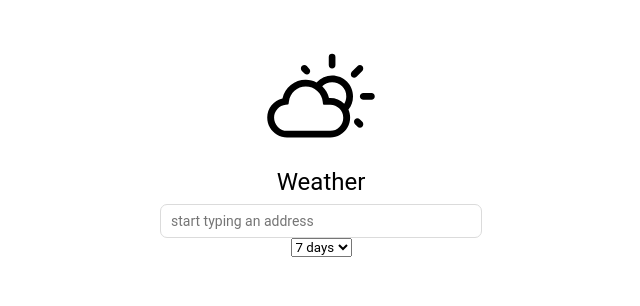
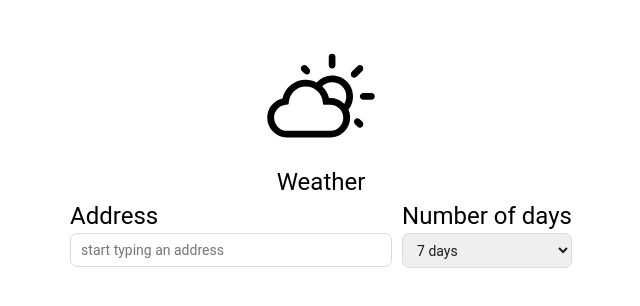
Before and after one commit to rafaelmmathias/weather-app, a React (Create React App) app: page / in a window 1280 px wide. Shown: the top 306 px of the page, without its empty margins (319-959 px from the left). Built offline with nearby package versions, Linux system fonts and the light colour scheme; the HTML template or start-up script is replaced by a standard one.

Commit message:
ui: improving select ui

```diff
--- a/src/components/Heading/heading.styles.tsx
+++ b/src/components/Heading/heading.styles.tsx
@@ -4,6 +4,7 @@ import { color, typography, space } from "styled-system";
 export const HeadingContainer = styled.h1`
   font-size: 24px;
   font-weight: 400;
+  margin-bottom: 5px;
 
   ${color}
   ${space}
--- /dev/null
+++ b/src/components/Select/index.tsx
@@ -0,0 +1,30 @@
+import React from "react";
+import { LayoutProps } from "styled-system";
+import { SelectContainer } from "./select.styles";
+
+interface SelectStyledProps extends LayoutProps {}
+
+interface SelectOption extends React.OptionHTMLAttributes<HTMLOptionElement> {
+  value: string;
+  label: string;
+}
+export interface SelectOptions extends Array<SelectOption> {}
+
+interface ISelectProps extends React.SelectHTMLAttributes<HTMLSelectElement> {
+  id: string;
+  items: SelectOptions;
+}
+
+type SelectProps = ISelectProps & SelectStyledProps;
+
+export const Select: React.FC<SelectProps> = ({ items, ...rest }) => {
+  return (
+    <SelectContainer {...rest}>
+      {items.map(({ label, value, ...itemPropsRest }, index) => (
+        <option {...itemPropsRest} value={value} key={`${rest.id}-${index}`}>
+          {label}
+        </option>
+      ))}
+    </SelectContainer>
+  );
+};
--- /dev/null
+++ b/src/components/Select/select.styles.tsx
@@ -0,0 +1,17 @@
+import styled from "styled-components";
+import { color, layout } from "styled-system";
+
+export const SelectContainer = styled.select`
+  border-radius: 7px;
+  height: 35px;
+  width: 100%;
+  border-color: #dbdbdb;
+  border-width: 1px;
+  border-style: solid;
+  font-size: 14px;
+  padding-left: 10px;
+  padding-right: 10px;
+  color: #1b1b1b;
+  ${color}
+  ${layout}
+`;
--- a/src/pages/Home/index.tsx
+++ b/src/pages/Home/index.tsx
@@ -8,6 +8,7 @@ import { useForecast } from "hooks/useForecast";
 import { groupForecastPeriodByDay } from "utils/utils";
 
 import { ForecastPeriod } from "./components/ForecastPeriod";
+import { Select, SelectOptions } from "components/Select";
 
 export const Home: React.FC = () => {
   const [address, setAddress] = useState<string>("");
@@ -45,6 +46,23 @@ export const Home: React.FC = () => {
     setNumberOfDays(Number(value));
   };
 
+  const daysOptions = useMemo(
+    () =>
+      [
+        {
+          label: "1 day",
+          value: "1",
+        },
+        { label: "2 days", value: "2" },
+        { label: "3 days", value: "3" },
+        { label: "4 days", value: "4" },
+        { label: "5 days", value: "5" },
+        { label: "6 days", value: "6" },
+        { label: "7 days", value: "7" },
+      ] as SelectOptions,
+    []
+  );
+
   return (
     <Box
       marginTop={50}
@@ -54,21 +72,27 @@ export const Home: React.FC = () => {
     >
       <WiDayCloudy size={120} />
       <Heading mb="10px">Weather</Heading>
+      <Box display={"flex"}>
+        <Box>
+          <Heading>Address</Heading>
           <Input
             placeholder="start typing an address"
             data-testid="input-address"
             width={300}
             onChange={addressHandler}
           />
-      <select onChange={onSelectNumberOfDays} value={numberOfDays}>
-        <option value={1}>1 day</option>
-        <option value={2}>2 days</option>
-        <option value={3}>3 days</option>
-        <option value={4}>4 days</option>
-        <option value={5}>5 days</option>
-        <option value={6}>6 days</option>
-        <option value={7}>7 days</option>
-      </select>
+        </Box>
+
+        <Box ml={10}>
+          <Heading>Number of days</Heading>
+          <Select
+            id="number-of-days"
+            onChange={onSelectNumberOfDays}
+            value={numberOfDays}
+            items={daysOptions}
+          />
+        </Box>
+      </Box>
 
       {addressError && (
         <ErrorInline
--- a/src/theme/CSSReset.tsx
+++ b/src/theme/CSSReset.tsx
@@ -94,7 +94,7 @@ export const CSSReset = createGlobalStyle`
     input, select {
         vertical-align:middle;
     }
-    textarea:focus, input:focus{
+    textarea:focus, input:focus, select:focus{
     outline: none;
 }
 
```
Lines whose indentation alone changed are shown as unchanged.
